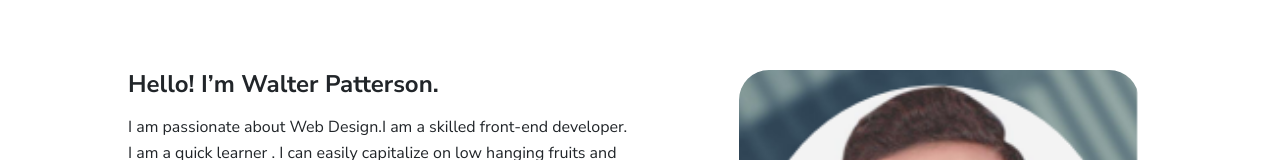
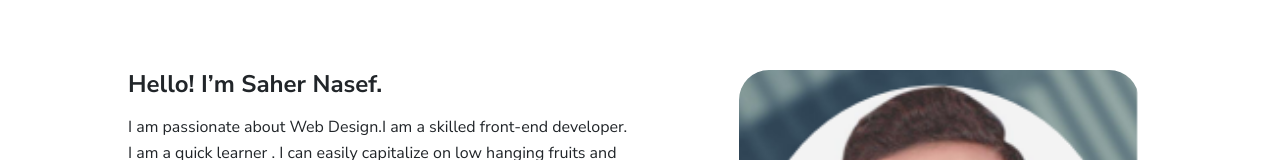
Before and after one commit to saher123595/MY_CV, a plain HTML site: page index.html in a window 1280 px wide. Shown: the part 764-924 px from the top of the page. Drawn offline with Linux system fonts and the light colour scheme.

Commit message:
Update index.html

```diff
--- a/index.html
+++ b/index.html
@@ -81,7 +81,7 @@
                 <div class="container-narrow">
                     <div class="row">
                         <div class="col-md-6">
-                            <h2 class="h4 my-2">Hello! I’m Walter Patterson.</h2>
+                            <h2 class="h4 my-2">Hello! I’m Saher Nasef.</h2>
                             <p>I am passionate about Web Design.I am a skilled front-end developer. I am a quick learner . I can easily capitalize on low hanging fruits and quickly maximize timely deliverables for real-time schemas.</p>
                             <div class="row mt-3">
                                 <div class="col-sm-2">
```
